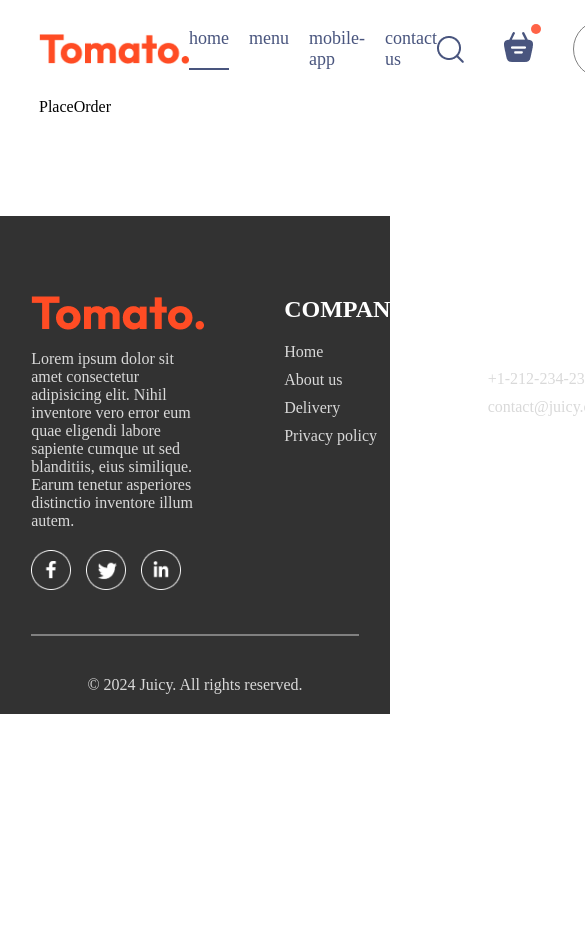
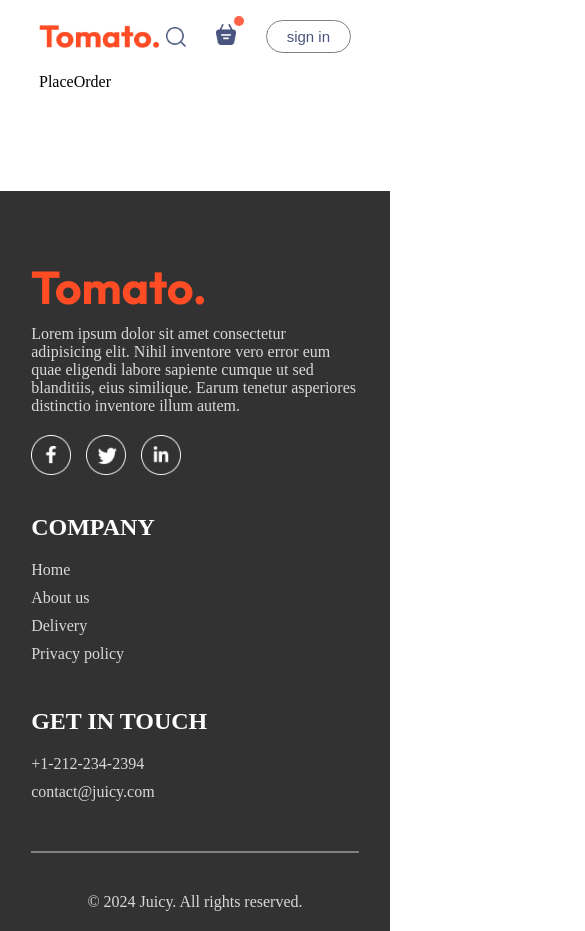
Before and after one commit to Joca7330/food-delivery, a React app in the folder frontend/: page /PlaceOrder in a window 390 px wide. Shown: the top 931 px of the page, 585 px wide, since content can reach past the window. Before the commit the page ends 844 px from the top, so only its background shows below. Built offline with nearby package versions, Linux system fonts and the light colour scheme; the HTML template or start-up script is replaced by a standard one.

Commit message:
added responsive features to app, fixed error with footer by moving footer css to explore menu

```diff
--- a/frontend/src/components/AppDownload/AppDownload.css
+++ b/frontend/src/components/AppDownload/AppDownload.css
@@ -23,3 +23,57 @@
 .app-download-platforms img:hover {
     transform: scale(1.05);
 }
+
+@media (max-width: 1050px) {
+    .navbar .logo {
+        width: 140px;
+    }
+
+    .navbar-menu {
+        gap: 20px;
+        font-size: 17px;
+    }
+
+    .navbar-right {
+        gap: 30px;
+    }
+
+    .navbar-right img {
+        width: 22px;
+    }
+
+    .navbar-right button {
+        padding: 8px 25px;
+    }
+}
+
+@media (max-width: 900px) {
+    .navbar .logo {
+        width: 120px;
+    }
+
+    .navbar-menu {
+        gap: 15px;
+        font-size: 16px;
+    }
+
+    .navbar-right {
+        gap: 30px;
+    }
+
+    .navbar-right img {
+        width: 20px;
+    }
+
+    .navbar-right button {
+        padding: 7px 20px;
+        font-size: 15px;
+    }
+}
+
+@media (max-width: 750px) {
+    .navbar-menu {
+        display: none;
+    }
+
+}
--- a/frontend/src/components/ExploreMenu/ExploreMenu.css
+++ b/frontend/src/components/ExploreMenu/ExploreMenu.css
@@ -54,3 +54,10 @@
     border: 4px solid tomato;
     padding: 2px;
 }
+
+@media(max-width:1050px) {
+    .explore-menu-text {
+        max-width: 100%;
+        font-size: 14px;
+    }
+}
--- a/frontend/src/components/Footer/Footer.css
+++ b/frontend/src/components/Footer/Footer.css
@@ -18,20 +18,25 @@
     gap: 80px;
 }
 
-.footer-content-left, .footer-content-right, .footer-content-center {
+.footer-content-left,
+.footer-content-right,
+.footer-content-center {
     display: flex;
     flex-direction: column;
     align-items: start;
     gap: 20px;
 }
 
-.footer-content-left li, .footer-content-right li, .footer-content-center li {
+.footer-content-left li,
+.footer-content-right li,
+.footer-content-center li {
     list-style: none;
     margin-bottom: 10px;
     cursor: pointer;
 }
 
-.footer-content-right h2, .footer-content-center h2 {
+.footer-content-right h2,
+.footer-content-center h2 {
     color: white;
 }
 
@@ -47,3 +52,15 @@
     background-color: grey;
     border: none;
 }
+
+@media(max-width:750px) {
+    .footer-content {
+        display: flex;
+        flex-direction: column;
+        gap: 35px;
+    }
+
+    .footer-copyright {
+        text-align: center;
+    }
+}
--- a/frontend/src/components/Header/Header.css
+++ b/frontend/src/components/Header/Header.css
@@ -39,3 +39,23 @@
     border-radius: 50px;
 
 }
+
+@media(max-width:1050px) {
+    .header-contents {
+        max-width: 45%;
+    }
+}
+
+@media(max-width:750px) {
+    .header-contents {
+        max-width: 65%;
+    }
+
+    .header-contents p {
+        display: none;
+    }
+
+    .header-contents button {
+        padding: 2vw 4vw;
+    }
+}
--- a/frontend/src/components/Navbar/Navbar.css
+++ b/frontend/src/components/Navbar/Navbar.css
@@ -57,7 +57,7 @@
     top: -8px;
     right: -8px;
 }
-
+/*
 .navbar .logo {
     width: 150px;
-}
+} */
--- a/frontend/src/index.css
+++ b/frontend/src/index.css
@@ -1,4 +1,4 @@
-*{
+* {
   margin: 0;
   padding: 0;
   box-sizing: border-box;
```
